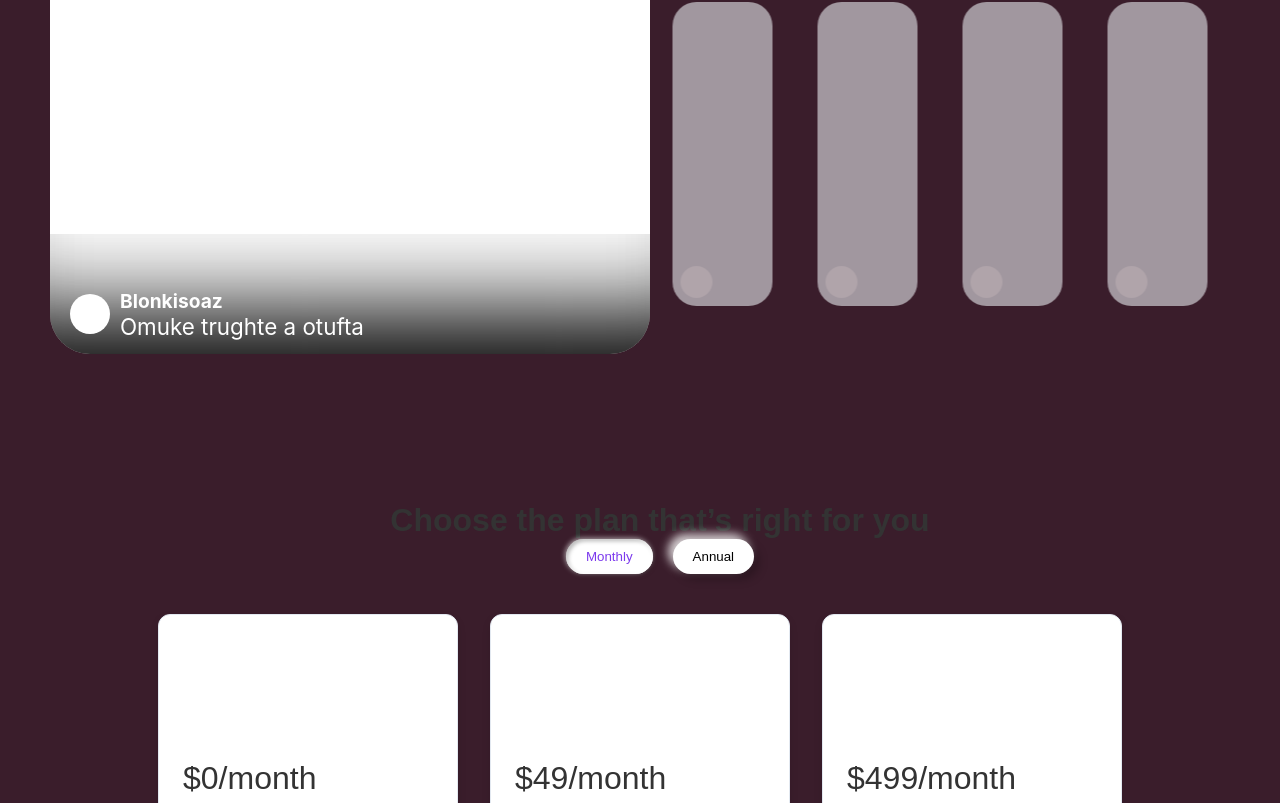
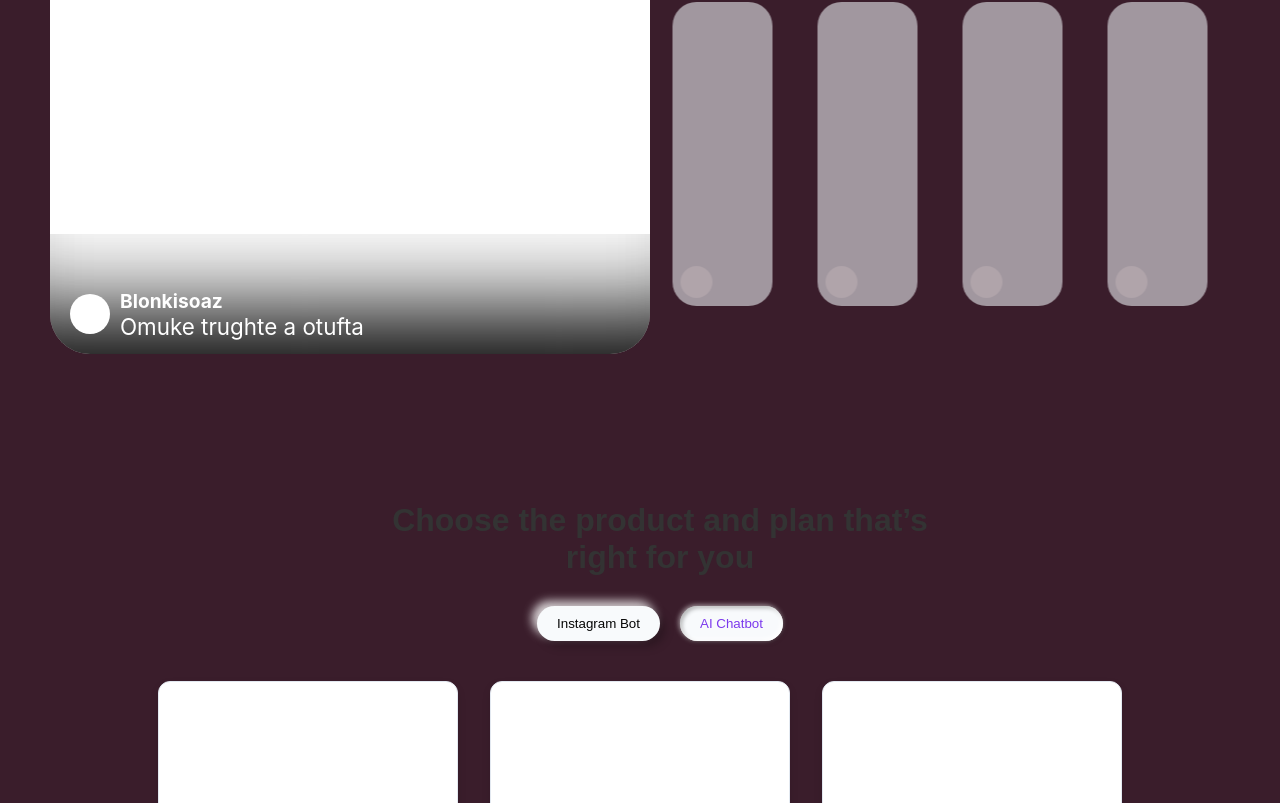
Before and after one commit to 911Abaddon/test1, a React (Create React App) app: page / in a window 1280 px wide. Shown: the part 1997-2800 px from the top of the page. Built offline with nearby package versions, Linux system fonts and the light colour scheme.

Commit message:
update 6

```diff
--- a/src/pages/Homepage.css
+++ b/src/pages/Homepage.css
@@ -7,3 +7,7 @@
 .homepage-aside {
   margin-top: 2rem; /* Add some top margin for spacing */
 }
+/* Homepage.css */
+.product-container {
+  margin-top: 10%;
+}
--- a/src/pages/Homepage.js
+++ b/src/pages/Homepage.js
@@ -14,8 +14,9 @@ const Homepage = () => {
       <ProductFeat />
       <FeatureCard />
       <Pricing />
-      <Product />
-
+      <div className="product-container">
+        <Product />
+      </div>
     </div>
   );
 };
--- a/src/pages/Pricing.css
+++ b/src/pages/Pricing.css
@@ -27,6 +27,7 @@
     font-family: 'Arial', sans-serif; /* Specifying font */
     margin: auto;
     width: 600px;
+    margin-bottom: 3%;
   }
 
 
@@ -182,3 +183,11 @@
     width: 1000px;
     margin-top: 10%;
   }
+
+.product-buttons {
+
+  display: flex;
+  justify-content: center;
+  margin-bottom: 20px;
+  gap: 20px;
+}
--- a/src/pages/Pricing.js
+++ b/src/pages/Pricing.js
@@ -2,81 +2,97 @@ import React, { useState } from 'react';
 import './Pricing.css'; // Make sure this path is correct to include your CSS
 import NeumorphismButton from '../components/NeumorphismButton';
 
+const Pricing = () => {
+  const [selectedProduct, setSelectedProduct] = useState('AI Chatbot'); // Default selection set to AI Chatbot
+  const [selectedPlan, setSelectedPlan] = useState(null);
 
-const Pricing = () => {
-  const [selectedPlan, setSelectedPlan] = useState(null);
-  const [billingCycle, setBillingCycle] = useState('Monthly');
+  const handleProductSelect = (product) => {
+    setSelectedProduct(product);
+    setSelectedPlan(null); // Reset selected plan when switching products
+  };
 
   const handlePlanSelect = (plan) => {
     setSelectedPlan(plan);
-  };
-
-  const handleBillingCycleChange = (cycle) => {
-    setBillingCycle(cycle);
   };
 
   return (
     <div className="pricing-table-container">
       <div className="ping"></div> {/* Add the ping element */}
       <div className="pricing-header">
-        <h1>Choose the plan that’s right for you</h1>
-        <div className="billing-cycle-buttons">
+        <h1>Choose the product and plan that’s right for you</h1>
+        <div className="product-buttons">
           <NeumorphismButton
-            isActive={billingCycle === 'Monthly'}
-            onClick={() => handleBillingCycleChange('Monthly')}>
-            Monthly
+            isActive={selectedProduct === 'Instagram Bot'}
+            onClick={() => handleProductSelect('Instagram Bot')}>
+            Instagram Bot
           </NeumorphismButton>
           <NeumorphismButton
-            isActive={billingCycle === 'Annual'}
-            onClick={() => handleBillingCycleChange('Annual')}>
-            Annual
+            isActive={selectedProduct === 'AI Chatbot'}
+            onClick={() => handleProductSelect('AI Chatbot')}>
+            AI Chatbot
           </NeumorphismButton>
         </div>
       </div>
+      {selectedProduct === 'Instagram Bot' && (
         <div className="pricing-table">
           <PricingCard
-          title="Free"
-          price="$0/month"
-          description="Everything to start"
+            title="Basic Plan"
+            price="€40/month"
+            description="Basic features for Instagram Bot"
             features={[
-            '10,000 requests/month',
-            'Basic in app support',
-            '2 users on your account',
-            '1 workspace',
+              'Basic feature 1',
+              'Basic feature 2',
+              'Basic feature 3',
             ]}
-          buttonText="SIGN UP FREE"
-          active={selectedPlan === 'Free'}
-          onPlanSelect={() => handlePlanSelect('Free')}
+            buttonText="BUY NOW"
+            active={selectedPlan === 'Basic Plan'}
+            onPlanSelect={() => handlePlanSelect('Basic Plan')}
+          />
+        </div>
+      )}
+      {selectedProduct === 'AI Chatbot' && (
+        <div className="pricing-table">
+          <PricingCard
+            title="Basic Plan"
+            price="€25/month"
+            description="Basic features for AI Chatbot"
+            features={[
+              'Basic feature 1',
+              'Basic feature 2',
+              'Basic feature 3',
+            ]}
+            buttonText="BUY NOW"
+            active={selectedPlan === 'Basic Plan'}
+            onPlanSelect={() => handlePlanSelect('Basic Plan')}
           />
           <PricingCard
-          title="Professional"
-          price="$49/month"
-          description="Everything to launch"
+            title="Professional Plan"
+            price="€50/month"
+            description="Professional features for AI Chatbot"
             features={[
-            '100,000 requests/month',
-            'Email in app support',
-            '10 users on your account',
-            '10 work spaces',
+              'Professional feature 1',
+              'Professional feature 2',
+              'Professional feature 3',
             ]}
-          buttonText="SIGN UP PROFESSIONAL"
-          active={selectedPlan === 'Professional'}
-          onPlanSelect={() => handlePlanSelect('Professional')}
+            buttonText="BUY NOW"
+            active={selectedPlan === 'Professional Plan'}
+            onPlanSelect={() => handlePlanSelect('Professional Plan')}
           />
           <PricingCard
-          title="Enterprise"
-          price="$499/month"
-          description="Everything to go public"
+            title="Enterprise Plan"
+            price="€100/month"
+            description="Enterprise features for AI Chatbot"
             features={[
-            '10,000,000 requests/month',
-            'Phone support',
-            'Unlimited users on your account',
-            'Unlimited work spaces',
+              'Enterprise feature 1',
+              'Enterprise feature 2',
+              'Enterprise feature 3',
             ]}
-          buttonText="SIGN UP ENTERPRISE"
-          active={selectedPlan === 'Enterprise'}
-          onPlanSelect={() => handlePlanSelect('Enterprise')}
+            buttonText="BUY NOW"
+            active={selectedPlan === 'Enterprise Plan'}
+            onPlanSelect={() => handlePlanSelect('Enterprise Plan')}
           />
         </div>
+      )}
     </div>
   );
 };
--- a/src/pages/Product.css
+++ b/src/pages/Product.css
@@ -12,6 +12,7 @@
   height: 100px;
   margin: 0 auto;
   overflow: hidden; /* Ensure the children don't cause scrollbars */
+  margin-top: 5%;
 }
 
 /* Content container on the left */
```
Lines whose indentation alone changed are shown as unchanged.
